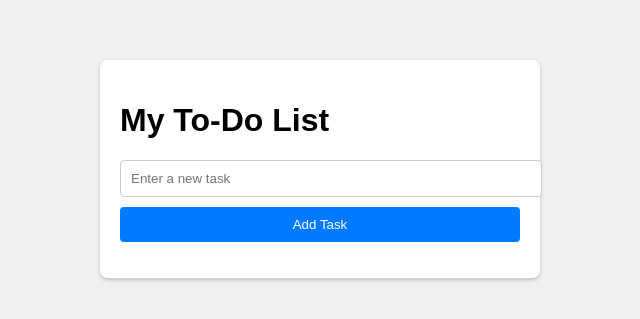
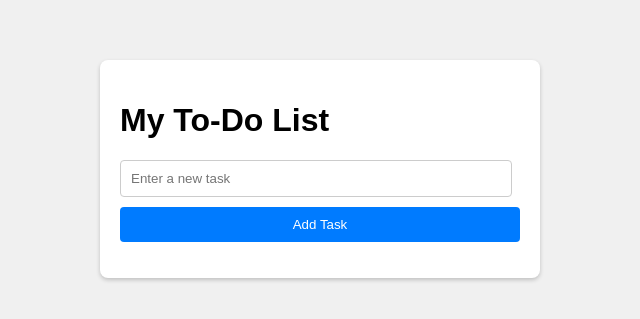
Before and after one commit to Mwamachi95/dynamic-to-do-list-js, a plain HTML site: page index.html in a window 1280 px wide. Shown: the part 231-550 px from the top of the page, 320-960 px from the left. Drawn offline with Linux system fonts and the light colour scheme.

Commit message:
Update styles.css

```diff
--- a/styles.css
+++ b/styles.css
@@ -18,7 +18,7 @@ body {
 }
 
 #task-input {
-    width: 100%;
+    width: 92.5%;
     padding: 10px;
     margin-bottom: 10px;
     border: 1px solid #ccc;
```
